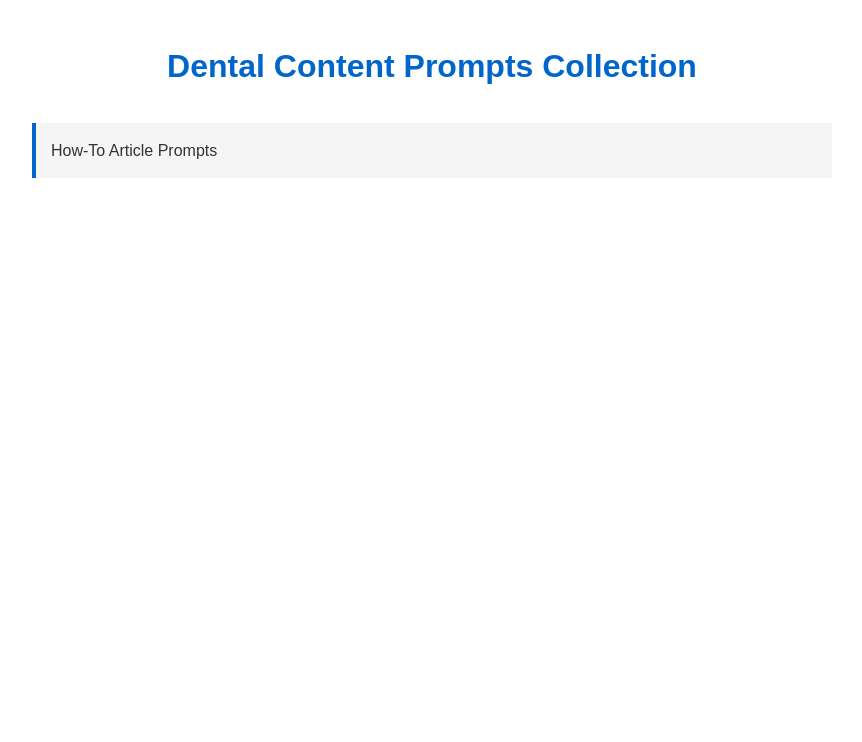
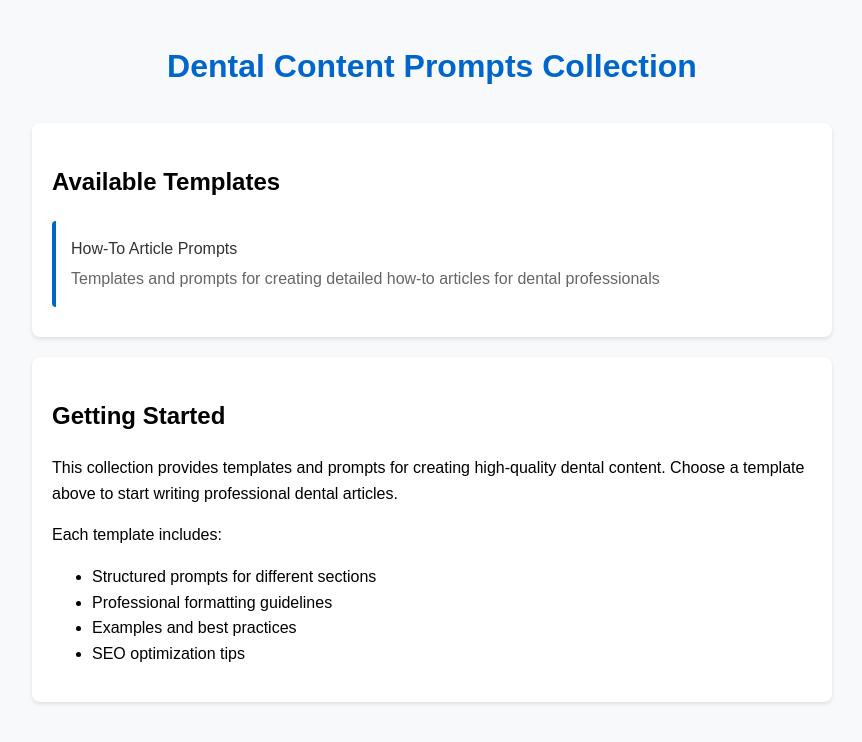
Before and after one commit to artemutka/dental-content-prompts, a plain HTML site: page index.html in a window 1280 px wide. Shown: the whole page, without its empty margins (208-1070 px from the left). Drawn offline with Linux system fonts and the light colour scheme.

Commit message:
Add index page

```diff
--- a/index.html
+++ b/index.html
@@ -11,33 +11,63 @@
             max-width: 800px;
             margin: 0 auto;
             padding: 20px;
-        }
-        .nav-link {
-            display: block;
-            margin: 10px 0;
-            padding: 15px;
-            background-color: #f5f5f5;
-            border-left: 4px solid #0066cc;
-            text-decoration: none;
-            color: #333;
-        }
-        .nav-link:hover {
-            background-color: #e5e5e5;
+            background-color: #f8f9fa;
         }
         h1 {
             color: #0066cc;
             text-align: center;
             margin-bottom: 30px;
         }
+        .card {
+            background: white;
+            border-radius: 8px;
+            padding: 20px;
+            margin-bottom: 20px;
+            box-shadow: 0 2px 4px rgba(0,0,0,0.1);
+        }
+        .nav-link {
+            display: block;
+            margin: 10px 0;
+            padding: 15px;
+            background-color: white;
+            border-left: 4px solid #0066cc;
+            text-decoration: none;
+            color: #333;
+            border-radius: 4px;
+            transition: all 0.3s ease;
+        }
+        .nav-link:hover {
+            background-color: #f0f0f0;
+            transform: translateX(5px);
+        }
+        .description {
+            color: #666;
+            margin-top: 5px;
+        }
     </style>
 </head>
 <body>
     <h1>Dental Content Prompts Collection</h1>
-    <nav>
+
+    <div class="card">
+        <h2>Available Templates</h2>
         <a href="how-to-prompts.html" class="nav-link">
             How-To Article Prompts
+            <div class="description">Templates and prompts for creating detailed how-to articles for dental professionals</div>
         </a>
         <!-- More links will be added here as we create more templates -->
-    </nav>
+    </div>
+
+    <div class="card">
+        <h2>Getting Started</h2>
+        <p>This collection provides templates and prompts for creating high-quality dental content. Choose a template above to start writing professional dental articles.</p>
+        <p>Each template includes:</p>
+        <ul>
+            <li>Structured prompts for different sections</li>
+            <li>Professional formatting guidelines</li>
+            <li>Examples and best practices</li>
+            <li>SEO optimization tips</li>
+        </ul>
+    </div>
 </body>
 </html>
```
